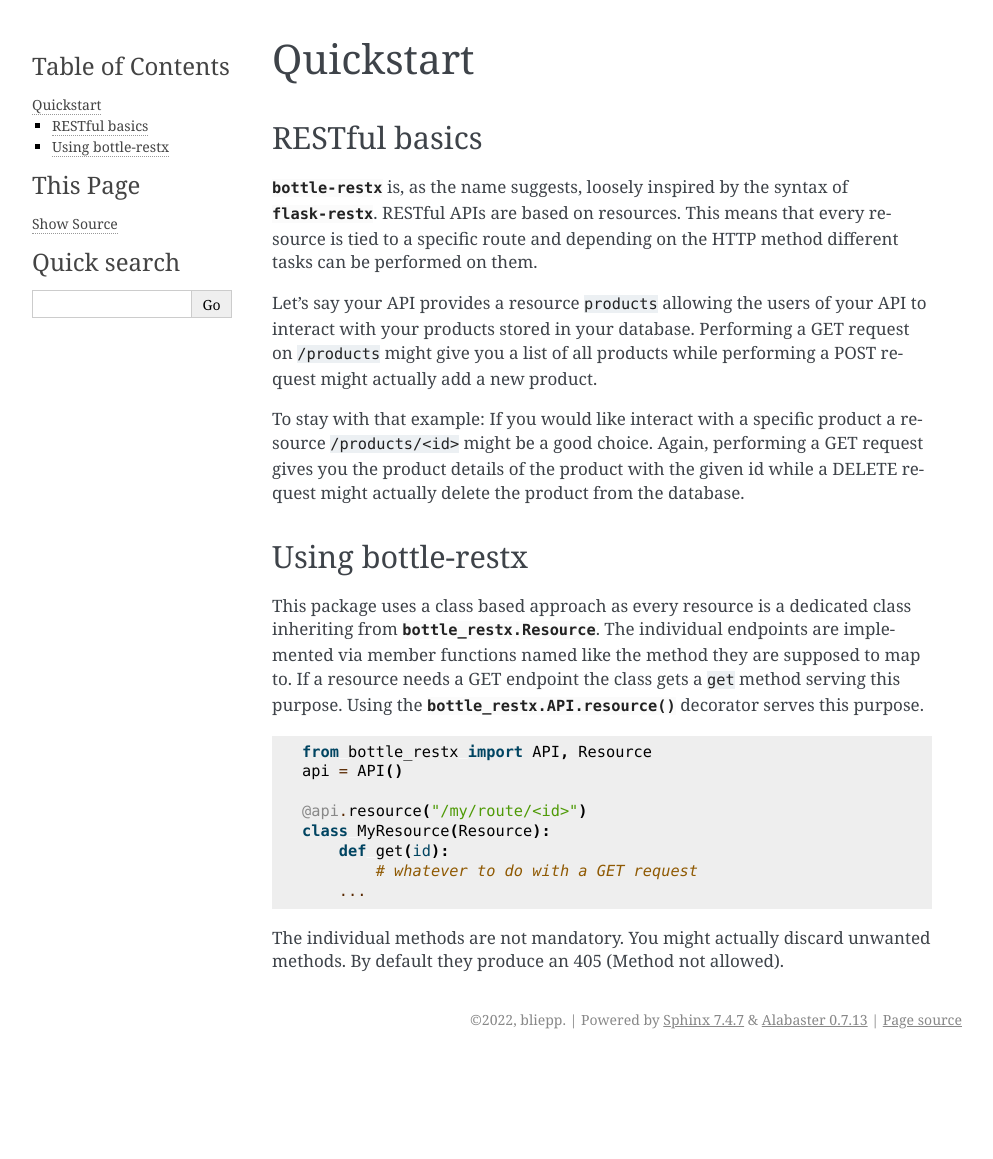
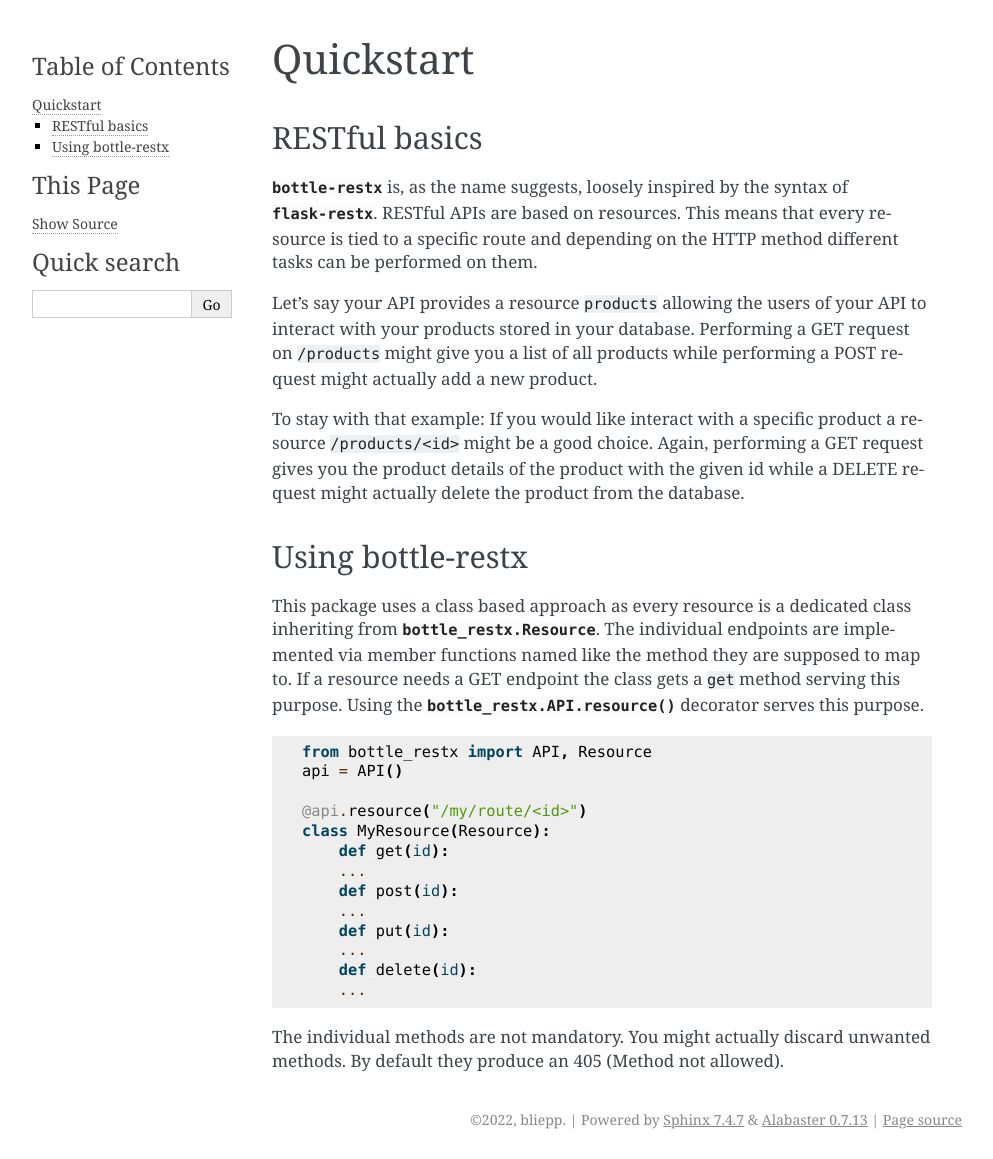
Before and after one commit to bliepp/bottle-restx, a Sphinx documentation site: the page built from docs/quickstart.rst, in a window 1280 px wide. Shown: the whole page, without its empty margins (148-1141 px from the left). Built offline with Sphinx 7.4.7, drawn with Linux system fonts in a browser that asks for light colours; before the commit the page ends 1059 px from its top, so only the background shows below that.

Commit message:
Make doc example more readable

```diff
--- a/docs/quickstart.rst
+++ b/docs/quickstart.rst
@@ -41,7 +41,12 @@
     @api.resource("/my/route/<id>")
     class MyResource(Resource):
         def get(id):
-            # whatever to do with a GET request
+        ...
+        def post(id):
+        ...
+        def put(id):
+        ...
+        def delete(id):
         ...
 
 The individual methods are not mandatory. You might actually discard
```
